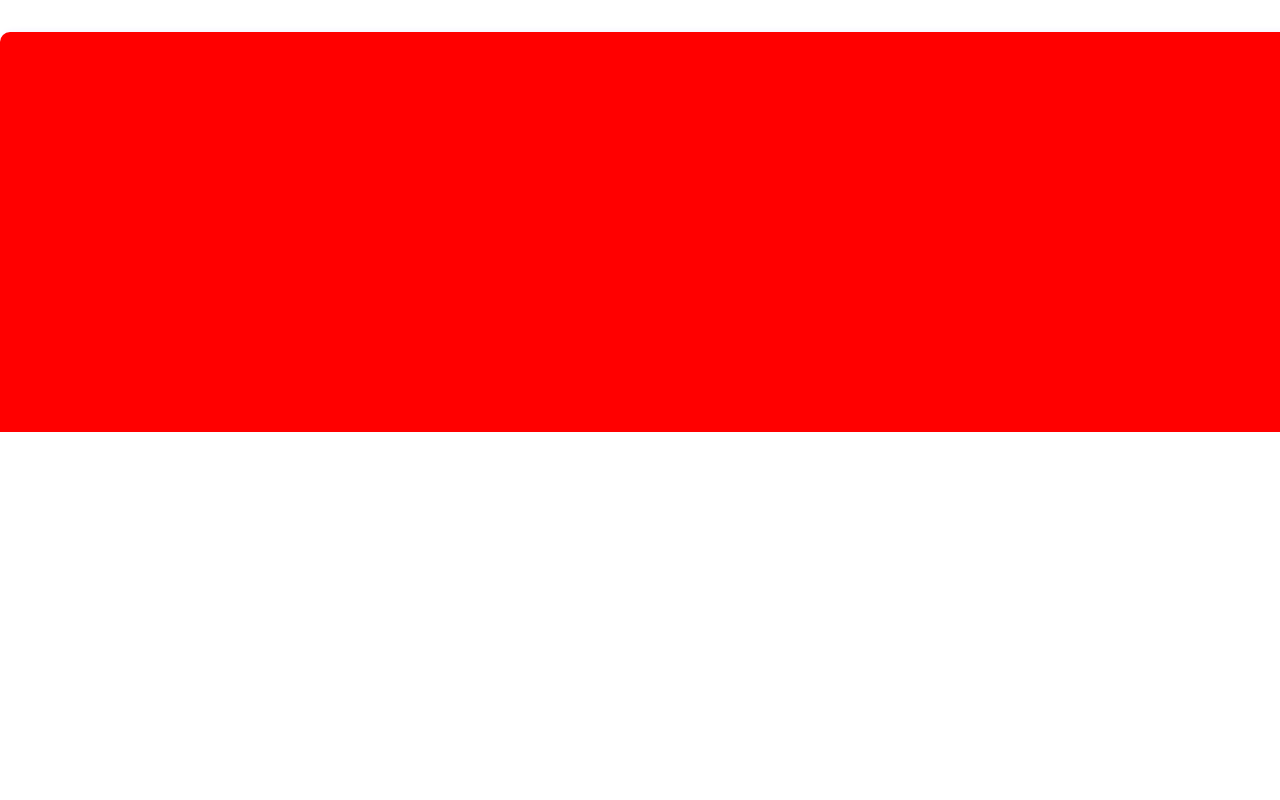
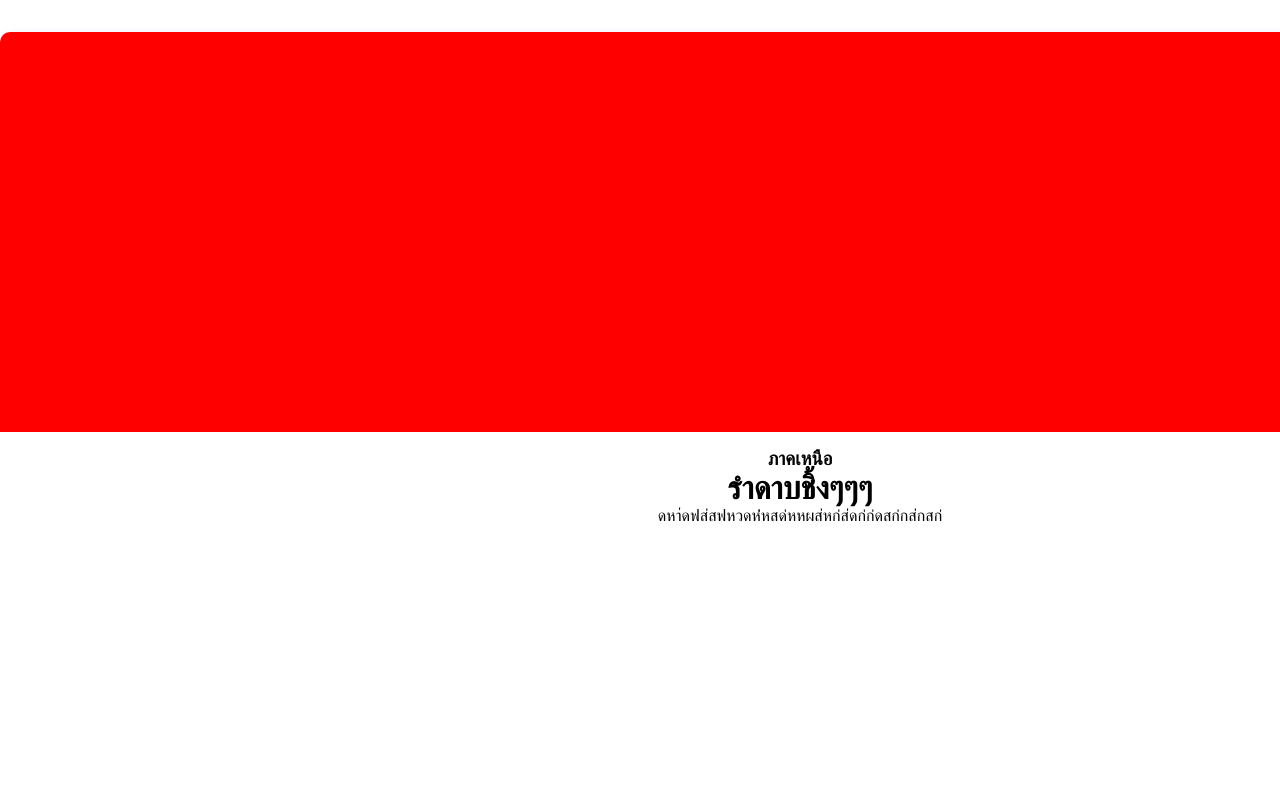
Before and after one commit to 087pedyedkai/Pee, a plain HTML site: page Thai/North.html in a window 1280 px wide. Shown: the top 800 px of the page. Drawn offline with Linux system fonts and the light colour scheme.

Commit message:
new 1 12

```diff
--- a/Thai/North.html
+++ b/Thai/North.html
@@ -13,9 +13,9 @@
             <img src="" alt="">
         </div>
         <div class="content">
-            <h3></h3>
-            <h1></h1>
-            <p></p>
+            <h3>ภาคเหนือ</h3>
+            <h1>รำดาบชิ้งๆๆๆ</h1>
+            <p>ดหา่ดฟส่สฟหวดห่่หสด่หหผส่หก่ส่ดก่ก่ดสก่กส่กสก่</p>
         </div>
         <div class="footer"></div>
     </div>
--- a/Thai/main.css
+++ b/Thai/main.css
@@ -20,6 +20,7 @@
 }
 
 .content {
+    margin: 1rem auto;
     text-align: center;
     border-bottom: 2px solid #e5e5e5;
     height: 450px;
```
